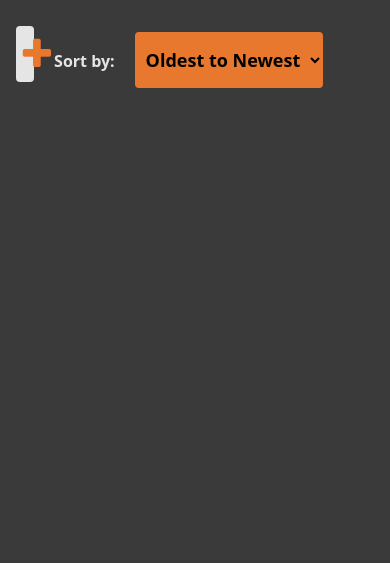
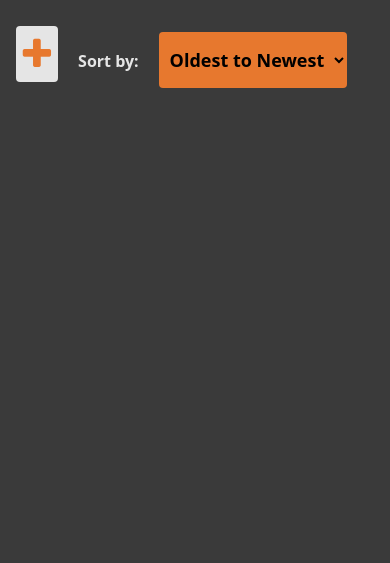
Before and after one commit to JGCConway/rpgnotes.app, a plain HTML site: page index.html in a window 390 px wide. Shown: the part 281-844 px from the top of the page. Drawn offline with Linux system fonts and the light colour scheme.

Commit message:
mobile fix

```diff
--- a/style.css
+++ b/style.css
@@ -120,6 +120,6 @@
     .edit-btn { background: #e7782e; color: white; min-width: 10%;}
     .delete-btn { background: #2b2b2b; color: white; min-width: 10%;}
     .save-btn { background: #59ac5b; color: white; min-width: 10%;}
-    .add-btn { background: #e5e5e5; color: #e7782e; width: 5%;}
+    .add-btn { background: #e5e5e5; color: #e7782e; min-width: 5%;}
     .nav-btn { background: #e5e5e5; color: rgb(32, 32, 32); ; min-width: 10%;}
     .download-btn { background: #e7782e; color: white; min-width: 10%;}
```
